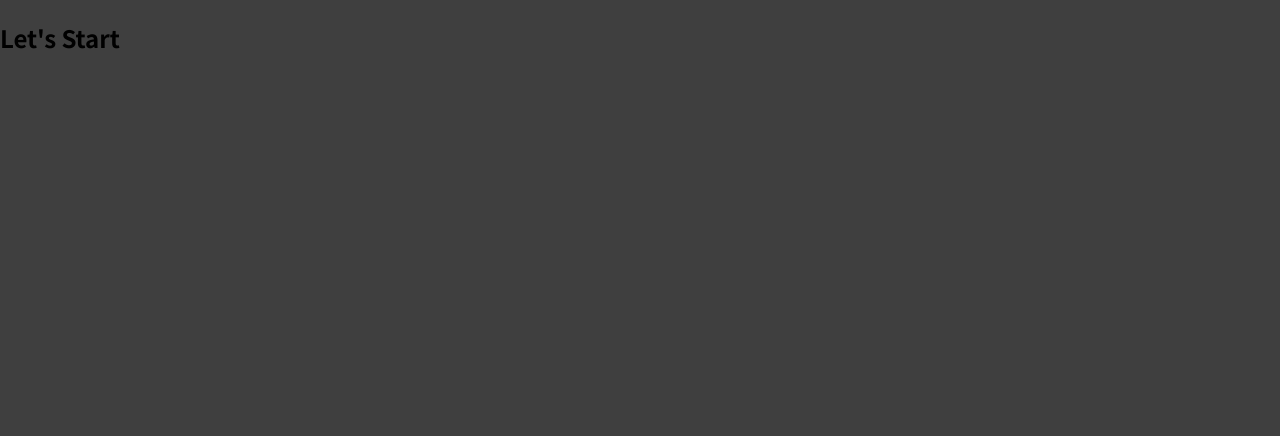
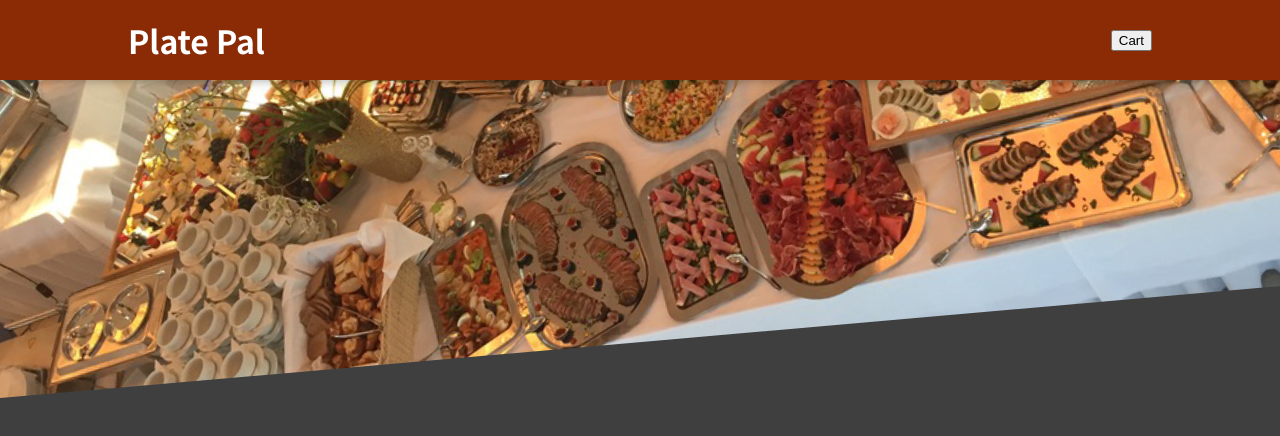
Before and after one commit to RitikRanaut/Plate-Pal, a React (Create React App) app: page / in a window 1280 px wide. Shown: the top 436 px of the page. Built offline with nearby package versions, Linux system fonts and the light colour scheme.

Commit message:
Created Header Component

```diff
--- a/src/App.js
+++ b/src/App.js
@@ -1,8 +1,11 @@
+import { Fragment } from "react";
+import Header from "./components/Layout/Header";
+
 function App() {
   return (
-    <div>
-      <h2>Let's Start</h2>
-    </div>
+    <Fragment>
+      <Header />
+    </Fragment>
   );
 }
 
--- a/src/components/Layout/Header.js
+++ b/src/components/Layout/Header.js
@@ -0,0 +1,19 @@
+import { Fragment } from "react";
+import classes from "./Header.module.css";
+import mealsImage from "../../Assets/meals.jpg";
+
+const Header = (props) => {
+  return(
+    <Fragment>
+        <header className={classes.header}>
+            <h1>Plate Pal</h1>
+            <button>Cart</button>
+        </header>
+        <div className={classes["main-image"]}>
+            <img src={mealsImage} alt="Delicious Food"/>
+        </div>
+    </Fragment>
+  )
+};
+
+export default Header;
--- a/src/components/Layout/Header.module.css
+++ b/src/components/Layout/Header.module.css
@@ -0,0 +1,29 @@
+.header {
+    position: fixed;
+    top: 0;
+    left: 0;
+    width: 100%;
+    height: 5rem;
+    background-color: #8a2b06;
+    color: white;
+    display: flex;
+    justify-content: space-between;
+    align-items: center;
+    padding: 0 10%;
+    box-shadow: 0 2px 8px rgba(0, 0, 0, 0.25);
+    z-index: 10;
+  }
+
+  .main-image {
+    width: 100%;
+    height: 25rem;
+    z-index: 0;
+    overflow: hidden;
+  }
+
+  .main-image img {
+    width: 110%;
+    height: 100%;
+    object-fit: cover;
+    transform: rotateZ(-5deg) translateY(-4rem) translateX(-1rem);
+  }
```
Also changed, not shown: src/Assets/meals.jpg (added).
